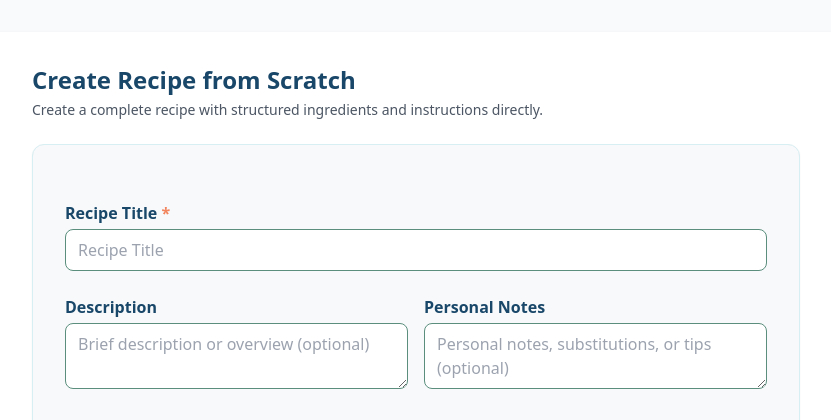
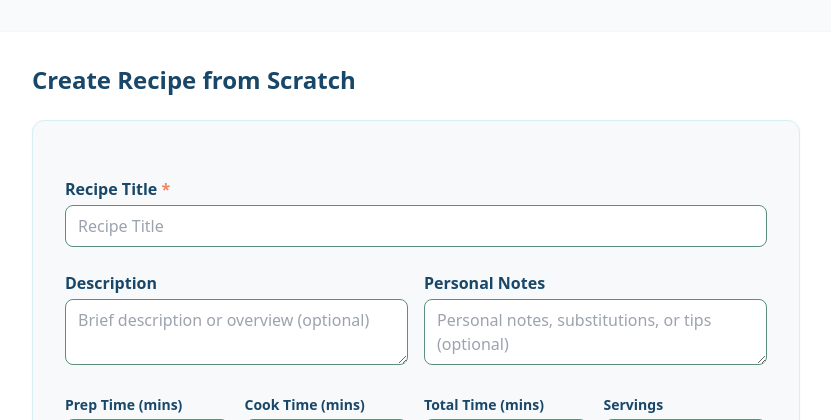
Before and after one commit to soehlert/KitchenClip, a Django app: page /add/scratch/ in a window 1280 px wide. Shown: the part 60-480 px from the top of the page, without its empty margins (224-1055 px from the left). Run offline with Django 5.2, Linux system fonts and the light colour scheme; data that the repository does not hold is empty; parts of the project's set-up code (start-up, migrations or seed data) failed here and were passed over; some libraries are stand-ins or nearby versions.

Commit message:
style(recipes): remove redundant subtitle from scratch recipe header
Remove the subtitle text beneath the heading on the scratch recipe form.

```diff
--- a/templates/recipes/recipe_scratch_form.html
+++ b/templates/recipes/recipe_scratch_form.html
@@ -7,7 +7,6 @@
 <div class="max-w-3xl mx-auto">
   <div class="mb-6">
     <h1 class="text-2xl font-bold text-[#194769]">{{ heading }}</h1>
-    <p class="text-sm text-gray-600 mt-1">Create a complete recipe with structured ingredients and instructions directly.</p>
   </div>
 
   <div class="bg-[#F7F9FA] p-6 sm:p-8 rounded-xl border border-[#D7EEF2] shadow-sm relative">
```
